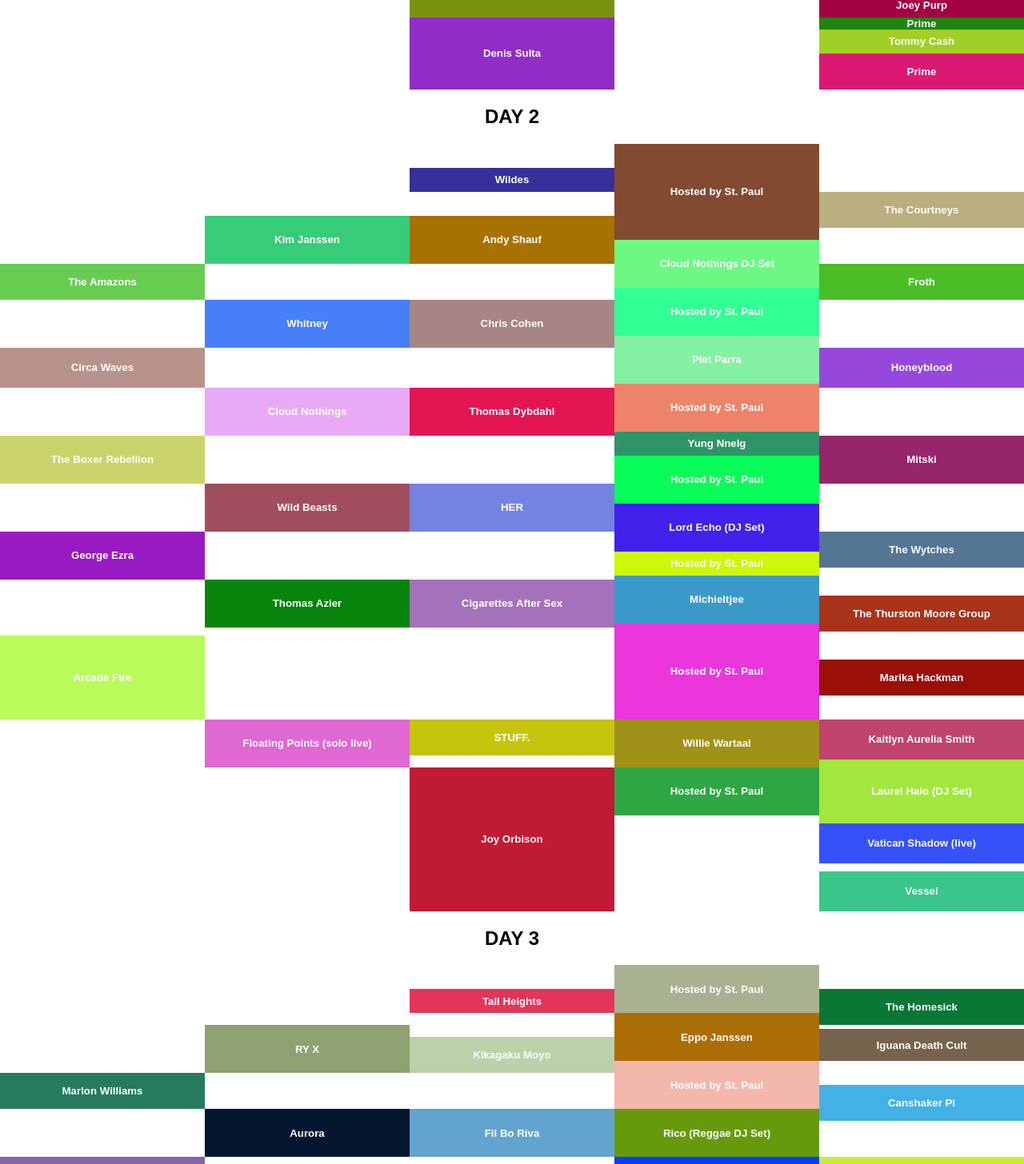
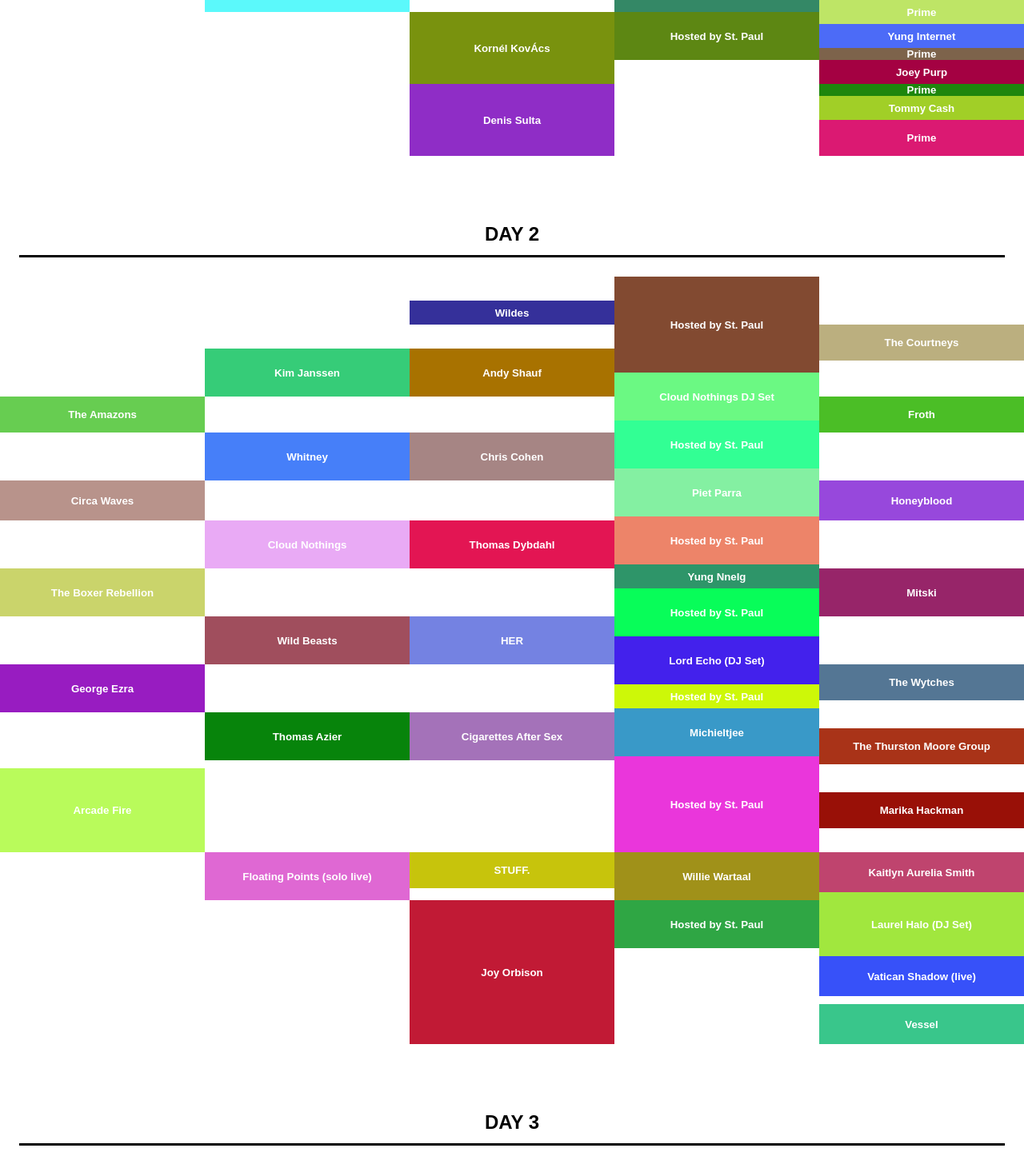
Before and after one commit to mdecorte/react-timetable, a React (Create React App) app: page / in a window 1280 px wide. Shown: the part 796-2252 px from the top of the page at 80% size. Built offline with nearby package versions, Linux system fonts and the light colour scheme.

Commit message:
moved state to App.js

```diff
--- a/src/App.css
+++ b/src/App.css
@@ -4,29 +4,23 @@ h3, h4, h5 {
     margin: 0;
 }
 
-.App-intro {
-    font-size: large;
-}
-
-.App-logo {
-    animation: App-logo-spin infinite 60s linear;
-    height: 80px;
-}
-
-.App-logo:nth-child(odd) {
-    animation: App-logo-spin infinite 30s linear;
+* {
+    cursor: default;
 }
 
 .tt-Title {
     text-align: center;
     text-transform: uppercase;
+    margin: 3em 1em 1em;
+    border-bottom: 3px solid black;
+    padding: .5em;
 }
 
-@keyframes App-logo-spin {
-    from {
-        transform: rotate(0deg);
-    }
-    to {
-        transform: rotate(360deg);
-    }
+.time-table-container {
+    transition: filter .3s;
+    filter: blur(0px);
 }
+
+.time-table-container.artist-card-active {
+    filter: blur(5px);
+}
--- a/src/App.js
+++ b/src/App.js
@@ -2,6 +2,7 @@ import React, { Component } from 'react'
 import artists from './data/artists.json'
 import days from './data/days.json'
 import './App.css'
+import ArtistCard from './components/ArtistCard'
 
 import TimeTable from './containers/TimeTable'
 
@@ -11,17 +12,39 @@ class App extends Component {
     super(props)
     this.artists = artists
     this.days = days
+    this.state = {
+      activeArtist: this.artists[0],
+      artistCardActive: false,
+    }
+  }
+
+  handleClick = (artist) => {
+    this.setState({
+      activeArtist: artist,
+      artistCardActive: !this.state.artistCardActive,
+    })
+  }
+
+  clickArtistCard = () => {
+    this.setState({
+      artistCardActive: false,
+    })
   }
 
   render () {
+    const {title, images, color} = this.state.activeArtist
+    const cN = `time-table-container ${this.state.artistCardActive ? 'artist-card-active' : ''}`
     return (
-      <div className="App">
-        <h2 className="tt-Title">day 1</h2>
-        <TimeTable artists={this.artists} day={this.days['day1']}/>
-        <h2 className="tt-Title">day 2</h2>
-        <TimeTable artists={this.artists} day={this.days['day2']}/>
-        <h2 className="tt-Title">day 3</h2>
-        <TimeTable artists={this.artists} day={this.days['day3']}/>
+      <div className='App'>
+        <div className={cN}>
+          <h2 className="tt-Title">day 1</h2>
+          <TimeTable artists={this.artists} day={this.days['day1']} handleClick={this.handleClick}/>
+          <h2 className="tt-Title">day 2</h2>
+          <TimeTable artists={this.artists} day={this.days['day2']} handleClick={this.handleClick}/>
+          <h2 className="tt-Title">day 3</h2>
+          <TimeTable artists={this.artists} day={this.days['day3']} handleClick={this.handleClick}/>
+        </div>
+        <ArtistCard artistCardActive={this.state.artistCardActive} handleClick={this.clickArtistCard} artistName={title} artistImage={images} artistColor={color}/>
       </div>
     )
   }
--- a/src/components/ArtistCard.css
+++ b/src/components/ArtistCard.css
@@ -1,8 +1,7 @@
 .ArtistCard {
     position: fixed;
     height: auto;
-    width: auto;
-    max-width: 240px;
+    width: 240px;
     background: white;
     top: 50%;
     left: 50%;
@@ -16,10 +15,12 @@
     margin: .5em;
     position: relative;
     text-align: center;
+    z-index: 5;
 }
 
 .ArtistCard img {
     position: relative;
+    z-index: 5;
 }
 
 .ArtistCard.active {
@@ -29,13 +30,15 @@
     flex-direction: column;
 }
 
-.ArtistCard.active::before {
-    content: '';
+.ArtistCard.active::after {
+    content: ' ';
     display: block;
     position: fixed;
     top: -50vh;
     right: -50vw;
     bottom: -50vh;
     left: -50vw;
-    z-index: -1;
+    background-color: inherit;
+    opacity: .2;
+
 }
--- a/src/components/ArtistCard.js
+++ b/src/components/ArtistCard.js
@@ -11,10 +11,17 @@ export default function ArtistCard (props) {
 
   return (
     <div className={cN} onClick={props.handleClick} style={theStijl}>
-      <h1>{artistName}</h1>{
-      artistImage &&
-      <img src={artistImage[0]} alt={'Picture of ' + artistName}/>
-    }
+      <h1>{artistName}</h1>
+      <div className="image" style={{
+        width: '240px',
+        height: '240px',
+        backgroundColor: artistColor
+      }}>
+        {
+          artistImage &&
+          <img src={artistImage[0]} alt={'Picture of ' + artistName}/>
+        }
+      </div>
     </div>
   )
 }
--- a/src/containers/TimeTable.js
+++ b/src/containers/TimeTable.js
@@ -3,7 +3,7 @@ import './TimeTable.css'
 import Column from './Column'
 import fixNegativeOrder from '../static/utils/time'
 import randomColorCode from '../static/utils/color'
-import ArtistCard from '../components/ArtistCard'
+// import ArtistCard from '../components/ArtistCard'
 
 class TimeTable extends Component {
 
@@ -11,13 +11,11 @@ class TimeTable extends Component {
     super(props)
     this.artists = props.artists
     this.day = props.day
+    this.handleClick = props.handleClick
     this.time = fixNegativeOrder(this.day.time)
     this.artistsPerArea = this.getActs(this.day.events, this.day.areas)
     this.richArtistsPerArea = this.getActsWithPictures(this.artistsPerArea)
-    this.state = {
-      activeArtist: this.artists[0],
-      artistCardActive: false,
-    }
+
   }
 
   getActsWithPictures (stages) {
@@ -52,29 +50,16 @@ class TimeTable extends Component {
     })
   }
 
-  handleClick = (artist) => {
-    this.setState({
-      activeArtist: artist,
-      artistCardActive: !this.state.artistCardActive,
-    })
-  }
 
-  clickArtistCard = () => {
-    this.setState({
-      artistCardActive: false,
-    })
-  }
 
   renderColumn = (artists, key) => (
     <Column key={key} artists={artists} offsetHeight={this.time.startMinutes} height={this.time.endMinutes - this.time.startMinutes} handleClick={this.handleClick}/>
   )
 
   render () {
-    const {title, images, color} = this.state.activeArtist
     return (
-      <div className="TimeTable">
+      <div className='TimeTable'>
         {this.richArtistsPerArea.map(this.renderColumn)}
-        <ArtistCard artistCardActive={this.state.artistCardActive} handleClick={this.clickArtistCard} artistName={title} artistImage={images} artistColor={color}/>
       </div>
     )
   }
```
